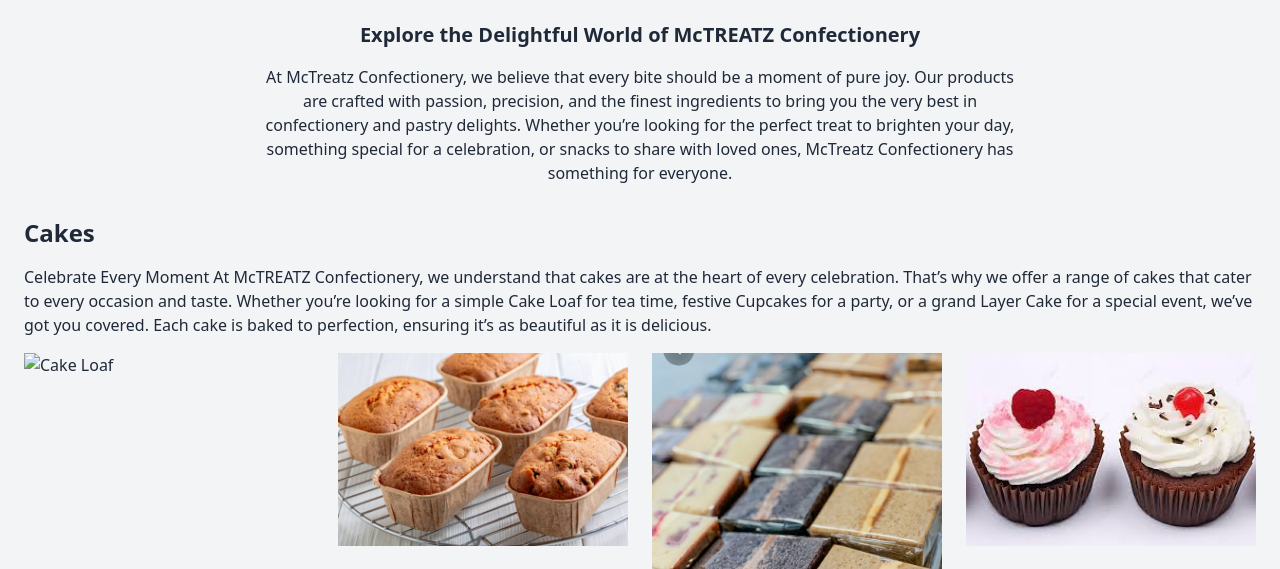
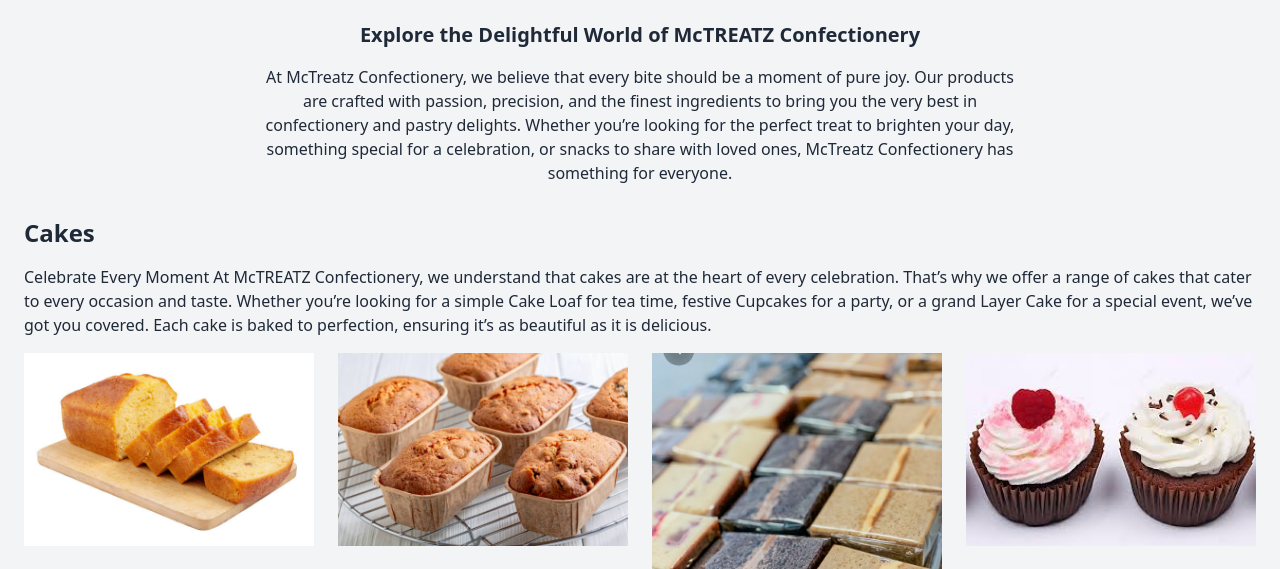
Before and after one commit to usman-commits/TREATZ, a plain HTML site: page products.html in a window 1280 px wide. Both pictures are taken after a click on the button "Cakes". Shown: the part 231-800 px from the top of the page. Drawn offline with nearby package versions, Linux system fonts and the light colour scheme; files whose address does not match are found by name.

Commit message:
image modification

```diff
--- a/products.html
+++ b/products.html
@@ -129,7 +129,7 @@
                 At McTREATZ  Confectionery, we understand that cakes are at the heart of every celebration. That’s why we offer a range of cakes that cater to every occasion and taste. Whether you’re looking for a simple Cake Loaf for tea time, festive Cupcakes for a party, or a grand Layer Cake for a special event, we’ve got you covered. Each cake is baked to perfection, ensuring it’s as beautiful as it is delicious.</p>
             <div class="grid grid-cols-2 md:grid-cols-3 lg:grid-cols-4 gap-6">
                 <div class="category-img relative">
-                    <img src="assets/img/CAKE LOAF.jpgs" alt="Cake Loaf">
+                    <img src="assets/img/CAKE LOAF.jpg" alt="Cake Loaf">
                     <div class="category-caption">Cake Loaf</div>
                 </div>
                 <div class="category-img relative">
```
